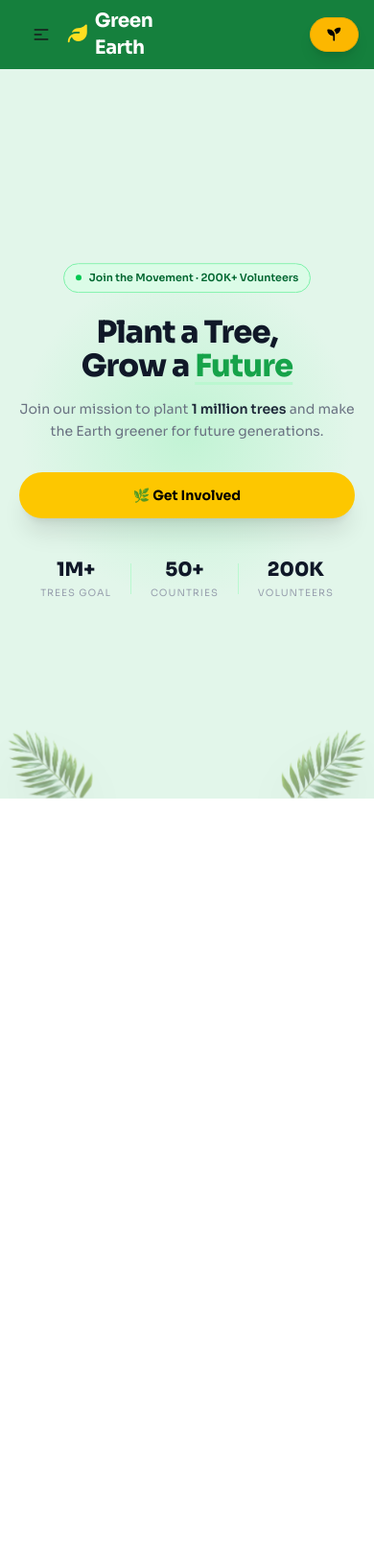
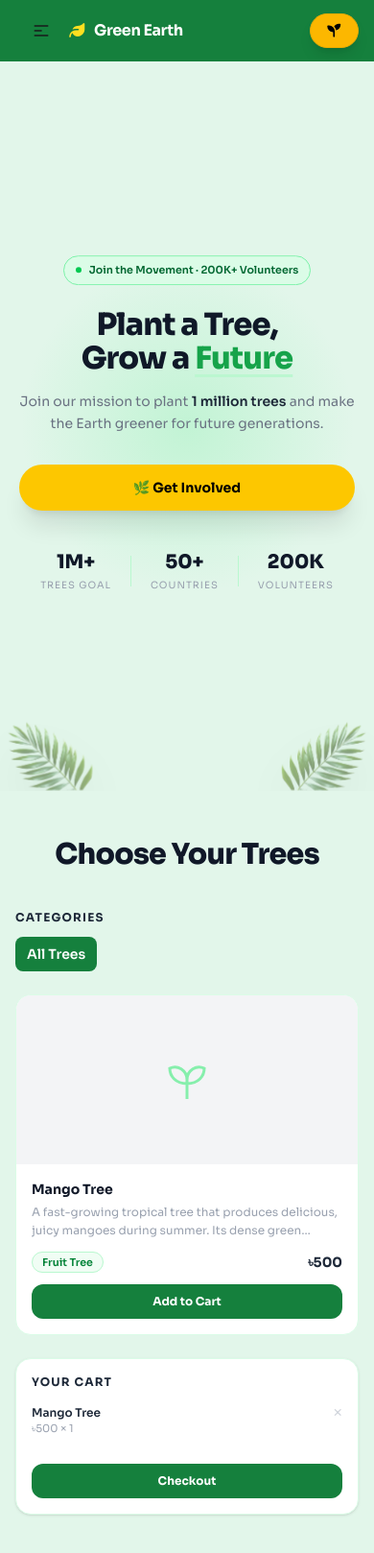
Before and after one commit to YooSabbir/green-earth, a plain HTML site: page index.html in a window 390 px wide. Shown: the whole page at 96% size. Before the commit the page ends 844 px from the top, so only its background shows below. Drawn offline with nearby package versions, Linux system fonts and the light colour scheme; no server answers.

Commit message:
All card and categories displayed

```diff
--- a/index.html
+++ b/index.html
@@ -35,7 +35,8 @@
                             <li><a>Plant a tree</a></li>
                         </ul>
                     </div>
-                    <a class="font-bold text-xl cursor-pointer tracking-tight flex items-center gap-2">
+                    <a
+                        class="font-bold text-base sm:text-xl cursor-pointer tracking-tight flex items-center gap-2 whitespace-nowrap">
                         <i class="fa-solid fa-leaf text-yellow-300"></i>
                         Green Earth
                     </a>
@@ -165,6 +166,75 @@
 
     </section>
 
+    <section class="bg-[#E2F6EA] py-12 px-4 md:px-8 lg:px-16">
+
+        <h2 class="text-3xl md:text-4xl font-extrabold text-gray-900 text-center mb-10 tracking-tight">Choose Your Trees
+        </h2>
+
+        <div class="flex flex-col lg:flex-row gap-6 max-w-7xl mx-auto items-start">
+            <aside class="w-full lg:w-44 shrink-0">
+                <p class="font-bold text-gray-800 mb-3 text-xs uppercase tracking-widest">Categories</p>
+                <div id="categories-container" class="flex flex-row flex-wrap lg:flex-col gap-1">
+                    <button class="block px-3 py-2 rounded-lg text-sm font-semibold bg-[#15803D] text-white">All
+                        Trees</button>
+                </div>
+            </aside>
+
+            <!--  Product Grid  -->
+            <div id="card-container" class="flex-1 grid grid-cols-1 sm:grid-cols-2 xl:grid-cols-3 gap-5">
+
+                <!-- Card 1 -->
+                <div
+                    class="bg-white rounded-2xl overflow-hidden border border-green-100 hover:-translate-y-1 hover:shadow-xl hover:shadow-green-100 transition-all duration-200">
+                    <div class="w-full h-44 bg-gray-100 flex items-center justify-center">
+                        <img src="" alt="Mango Tree" class="w-full h-full object-cover"
+                            onerror="this.parentElement.innerHTML='<svg width=48 height=48 viewBox=&quot;0 0 24 24&quot; fill=none stroke=&quot;#86efac&quot; stroke-width=&quot;1.5&quot;><path d=&quot;M12 22V12M12 12C12 7 7 4 3 6c0 4 3 8 9 8M12 12c0-5 5-8 9-6c0 4-3 8-9 8&quot;/></svg>'" />
+                    </div>
+                    <div class="p-4">
+                        <h3 class="font-bold text-gray-900 text-sm mb-1">Mango Tree</h3>
+                        <p class="text-gray-400 text-xs leading-relaxed mb-3 line-clamp-2">A fast-growing tropical tree
+                            that produces delicious, juicy mangoes during summer. Its dense green canopy provides
+                            excellent shade.</p>
+                        <div class="flex items-center justify-between mb-3">
+                            <span
+                                class="text-[11px] font-semibold px-2.5 py-0.5 rounded-full bg-green-50 text-green-700 border border-green-200">Fruit
+                                Tree</span>
+                            <span class="font-bold text-gray-800 text-sm">৳500</span>
+                        </div>
+                        <button
+                            class="w-full bg-[#15803D] hover:bg-green-700 active:scale-95 text-white font-bold py-2.5 rounded-xl text-xs transition-all">Add
+                            to Cart</button>
+                    </div>
+                </div>
+            </div>
+
+            <!-- ── Cart ── -->
+            <aside class="w-full lg:w-52 shrink-0">
+                <div class="bg-white rounded-2xl shadow-sm border border-green-100 p-4 sticky top-4">
+                    <p class="font-bold text-gray-800 mb-4 text-xs uppercase tracking-widest">Your Cart</p>
+
+                    <!-- Cart Item 1 -->
+                    <div class="flex justify-between items-start mb-3">
+                        <div>
+                            <p class="font-semibold text-gray-800 text-xs">Mango Tree</p>
+                            <p class="text-gray-400 text-[11px]">৳500 × 1</p>
+                        </div>
+                        <button
+                            class="text-gray-300 hover:text-red-400 transition-colors text-base leading-none">×</button>
+                    </div>
+
+                    <button
+                        class="mt-4 w-full bg-[#15803D] hover:bg-green-700 active:scale-95 text-white font-bold py-2.5 rounded-xl text-xs transition-all">
+                        Checkout
+                    </button>
+                </div>
+            </aside>
+
+        </div>
+    </section>
+
+
+
     <script src="script.js"></script>
 </body>
 
--- a/script.js
+++ b/script.js
@@ -0,0 +1,50 @@
+const categoriesContainer = document.getElementById("categories-container")
+const cardContainer = document.getElementById("card-container")
+
+async function loadCategories() {
+    //data fetch korlam
+    const res = await fetch("https://openapi.programming-hero.com/api/categories")
+    const data = await res.json();
+    //loop caliye categories item gula console korlam
+    data.categories.forEach(element => {
+        const btn = document.createElement("button"); //btn create
+        btn.classList = "block px-3 py-2 rounded-lg text-sm font-semibold bg-[#15803D] text-white";//classlist add
+        btn.textContent = element.category_name;//bitoorer text add
+        categoriesContainer.append(btn)//append
+    });
+}
+
+
+async function loadCard() {
+    const res = await fetch("https://openapi.programming-hero.com/api/plants");
+    const card =await res.json();
+
+    card.plants.forEach(cards => {
+        const div = document.createElement("div");
+        div.classList = "bg-white rounded-2xl overflow-hidden border border-green-100 hover:-translate-y-1 hover:shadow-xl hover:shadow-green-100 transition-all duration-200";
+        div.innerHTML = `
+        <div class="w-full h-44 bg-gray-100 flex items-center justify-center">
+            <img src="${cards.image}" alt="${cards.name}" class="w-full h-full object-cover"
+                onerror="this.parentElement.innerHTML='<svg width=48 height=48 viewBox=&quot;0 0 24 24&quot; fill=none stroke=&quot;#86efac&quot; stroke-width=&quot;1.5&quot;><path d=&quot;M12 22V12M12 12C12 7 7 4 3 6c0 4 3 8 9 8M12 12c0-5 5-8 9-6c0 4-3 8-9 8&quot;/></svg>'" />
+        </div>
+        <div class="p-4">
+            <h3 class="font-bold text-gray-900 text-sm mb-1">${cards.name}</h3>
+            <p class="text-gray-400 text-xs leading-relaxed mb-3 line-clamp-2">${cards.description}</p>
+            <div class="flex items-center justify-between mb-3">
+                <span class="text-[11px] font-semibold px-2.5 py-0.5 rounded-full bg-green-50 text-green-700 border border-green-200">
+                    ${cards.category}
+                </span>
+                <span class="font-bold text-gray-800 text-sm">৳${cards.price}</span>
+            </div>
+            <button class="w-full bg-[#15803D] hover:bg-green-700 active:scale-95 text-white font-bold py-2.5 rounded-xl text-xs transition-all">
+                Add to Cart
+            </button>
+        </div>
+    `;
+        cardContainer.append(div)
+    })
+}
+
+loadCard()
+
+loadCategories()
--- a/style.css
+++ b/style.css
@@ -1,3 +1,4 @@
+
 body {
     font-family: 'Sora', sans-serif;
 }
```
Also changed, not shown: tailwind.config.js (added), 1 other file.
